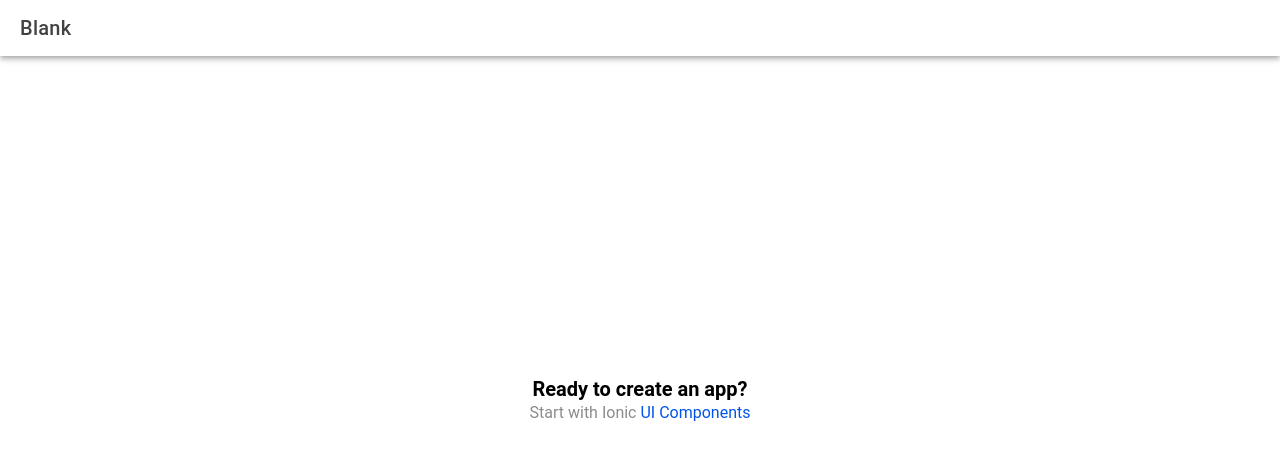
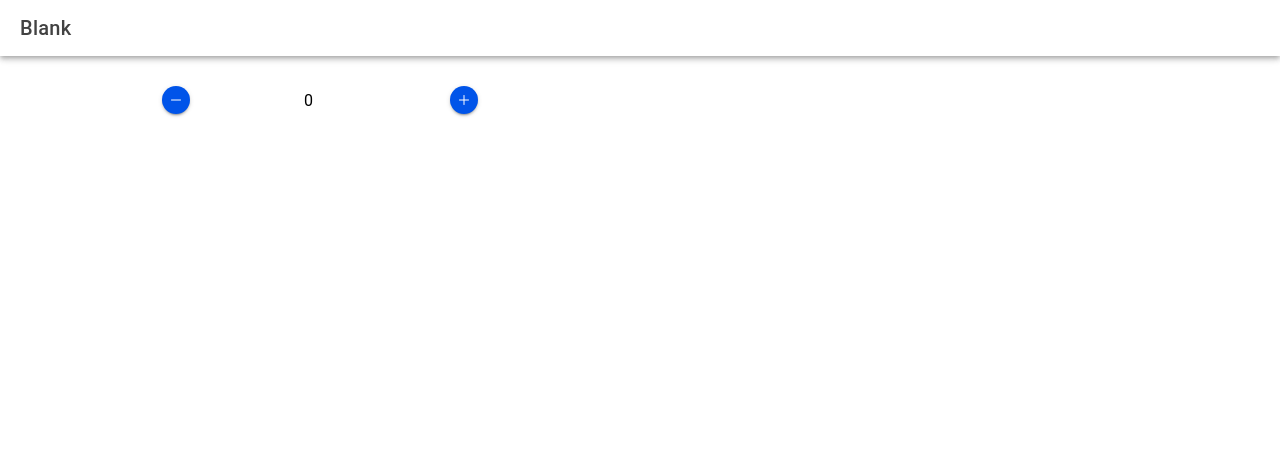
Before and after one commit to jjsalinas/timer-app, a React (Vite) app: page /home in a window 1280 px wide. Shown: the top 460 px of the page. Built offline with nearby package versions, Linux system fonts and the light colour scheme.

Commit message:
Number setter component added

```diff
--- a/src/components/ExploreContainer.css
+++ /dev/null
@@ -1,24 +0,0 @@
-#container {
-  text-align: center;
-  position: absolute;
-  left: 0;
-  right: 0;
-  top: 50%;
-  transform: translateY(-50%);
-}
-
-#container strong {
-  font-size: 20px;
-  line-height: 26px;
-}
-
-#container p {
-  font-size: 16px;
-  line-height: 22px;
-  color: #8c8c8c;
-  margin: 0;
-}
-
-#container a {
-  text-decoration: none;
-}
--- a/src/components/ExploreContainer.tsx
+++ /dev/null
@@ -1,14 +0,0 @@
-import './ExploreContainer.css';
-
-interface ContainerProps { }
-
-const ExploreContainer: React.FC<ContainerProps> = () => {
-  return (
-    <div id="container">
-      <strong>Ready to create an app?</strong>
-      <p>Start with Ionic <a target="_blank" rel="noopener noreferrer" href="https://ionicframework.com/docs/components">UI Components</a></p>
-    </div>
-  );
-};
-
-export default ExploreContainer;
--- /dev/null
+++ b/src/components/number-setter/component.tsx
@@ -0,0 +1,48 @@
+import React, { useState, useRef } from "react";
+import { IonButton, IonIcon, IonInput } from "@ionic/react";
+import { add, remove } from "ionicons/icons";
+import "./styles.css";
+
+import { NumberSetterProps } from "./props";
+
+const NumberSetter: React.FC<NumberSetterProps> = () => {
+  const [value, setValue] = useState<number>(0);
+  const numberInput = useRef<HTMLIonInputElement>(null);
+
+  const onInput = (event: Event) => {
+    const value = (event.target as HTMLIonInputElement).value as string;
+
+    // Removes non numeric characters
+    const filteredValue = value.replace(/[^0-9]+/g, "");
+    setValue(Number(filteredValue));
+
+    const inputCmp = numberInput.current;
+    if (inputCmp !== null) {
+      inputCmp.value = filteredValue;
+    }
+  };
+
+  return (
+    <div id="container">
+      <IonButton
+        shape="round"
+        size="small"
+        onClick={() => (value > 0 ? setValue(value - 1) : null)}
+      >
+        <IonIcon slot="icon-only" icon={remove} color="white"></IonIcon>
+      </IonButton>
+      <IonInput
+        ref={numberInput}
+        onIonInput={onInput}
+        class="custom"
+        placeholder="000"
+        value={value}
+      ></IonInput>
+      <IonButton shape="round" size="small" onClick={() => setValue(value + 1)}>
+        <IonIcon slot="icon-only" icon={add}></IonIcon>
+      </IonButton>
+    </div>
+  );
+};
+
+export default NumberSetter;
--- /dev/null
+++ b/src/components/number-setter/props.ts
@@ -0,0 +1,3 @@
+export interface NumberSetterProps {
+  initValue?: number;
+}
--- /dev/null
+++ b/src/components/number-setter/styles.css
@@ -0,0 +1,12 @@
+#container {
+    display: flex;
+    flex-direction: row;
+    justify-content: space-between;
+    align-items: center;
+    width: 20rem;
+    transform: translateX(50%) translateY(50%);
+}
+
+ion-input.custom {
+    max-width: 2rem;
+}
--- a/src/pages/Home.tsx
+++ b/src/pages/Home.tsx
@@ -1,6 +1,12 @@
-import { IonContent, IonHeader, IonPage, IonTitle, IonToolbar } from '@ionic/react';
-import ExploreContainer from '../components/ExploreContainer';
-import './Home.css';
+import {
+  IonContent,
+  IonHeader,
+  IonPage,
+  IonTitle,
+  IonToolbar,
+} from "@ionic/react";
+import "./Home.css";
+import NumberSetter from "../components/number-setter/component";
 
 const Home: React.FC = () => {
   return (
@@ -16,7 +22,7 @@ const Home: React.FC = () => {
             <IonTitle size="large">Blank</IonTitle>
           </IonToolbar>
         </IonHeader>
-        <ExploreContainer />
+        <NumberSetter />
       </IonContent>
     </IonPage>
   );
```
